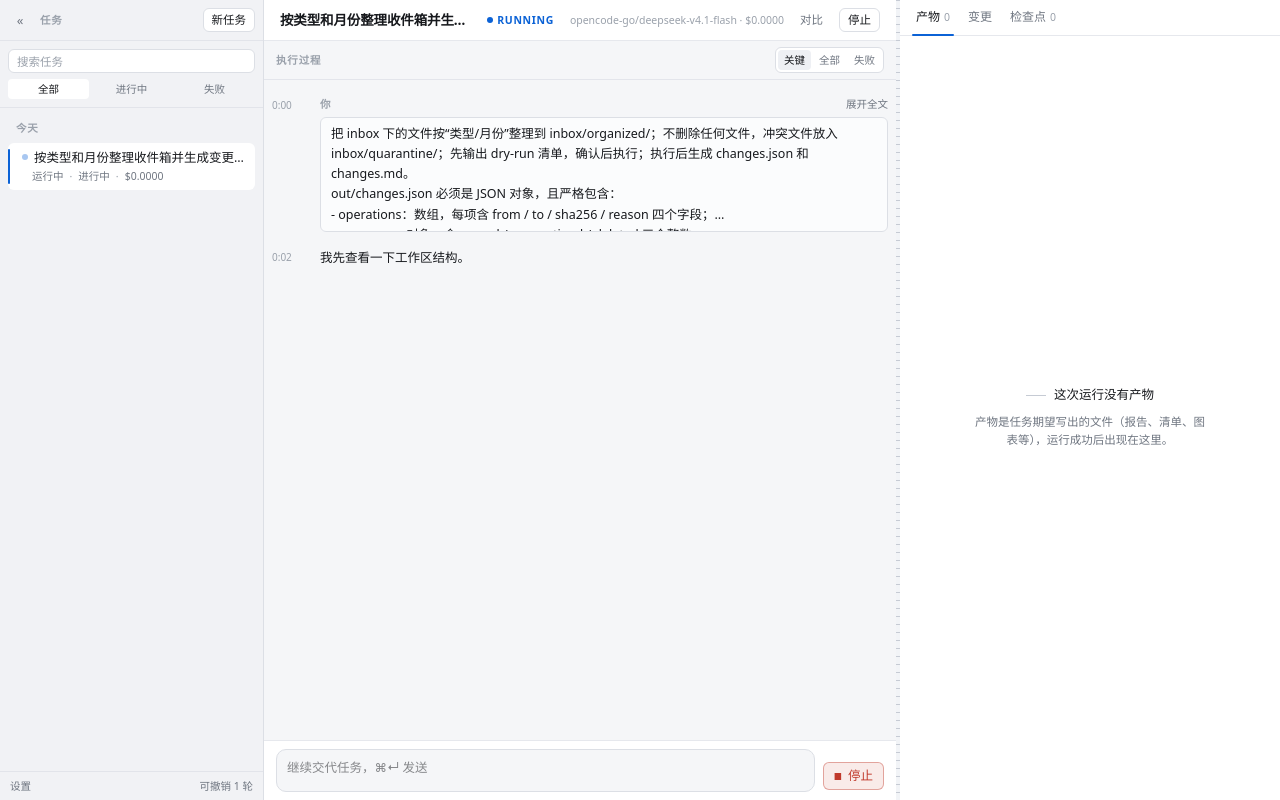
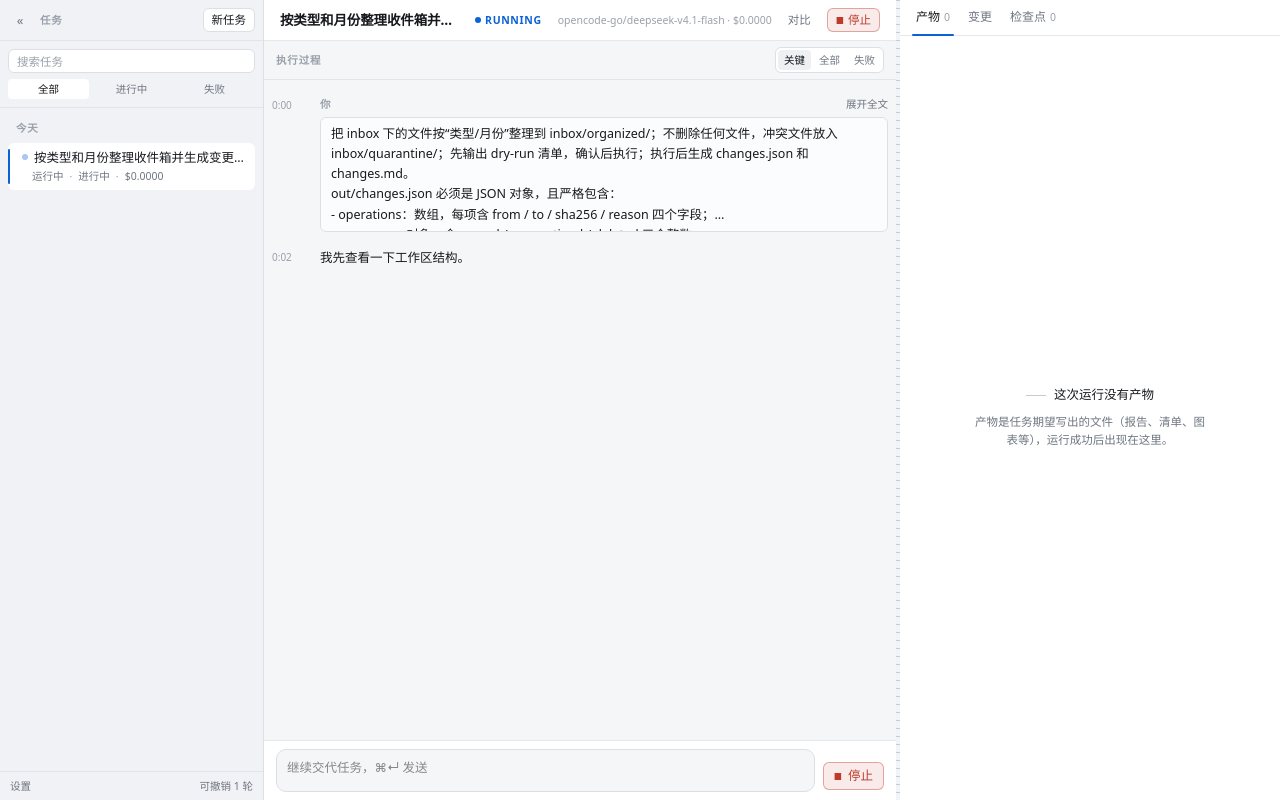
Before and after one commit to Fi2zz/conatus_work, a React (Vite) app in the folder ui/: page / in a window 1280 px wide. Built offline with nearby package versions, Linux system fonts and the light colour scheme.

Commit message:
fix(work-ui): 停止按钮即时反馈，中断轮询提速到 120ms

```diff
--- a/ui/src/app/Shell.tsx
+++ b/ui/src/app/Shell.tsx
@@ -1,4 +1,4 @@
-import { useEffect, useRef, useState } from 'react'
+import { useEffect, useRef } from 'react'
 import type { JSX, PointerEvent as ReactPointerEvent } from 'react'
 
 import { getTransport, hasTransport } from '@/bridge/transport-store'
@@ -100,7 +100,9 @@ export function Shell(): JSX.Element {
   const setNewTaskOpen = useUiStore((state) => state.setNewTaskOpen)
   const setCompareOpen = useUiStore((state) => state.setCompareOpen)
   const leftCollapsed = useUiStore((state) => state.leftCollapsed)
-  const [stopping, setStopping] = useState(false)
+  const stoppingRunId = useUiStore((state) => state.stoppingRunId)
+  const setStoppingRun = useUiStore((state) => state.setStoppingRun)
+  const stopping = stoppingRunId !== null && stoppingRunId === activeRunId
   const toggleLeft = useUiStore((state) => state.toggleLeft)
   const rightWidth = useUiStore((state) => state.rightWidth)
 
@@ -133,6 +135,11 @@ export function Shell(): JSX.Element {
     return () => window.removeEventListener('keydown', onKeyDown)
   }, [setCommandOpen, setUndoDialog, setNewTaskOpen, running, stopping, active?.id])
 
+  // 运行结束（或切换了任务）就把「停止中」清掉。
+  useEffect(() => {
+    if (stoppingRunId !== null && !running) setStoppingRun(null)
+  }, [stoppingRunId, running, setStoppingRun])
+
   function selectTask(runId: string): void {
     setActive(runId)
     const existing = runs[runId]
@@ -150,11 +157,12 @@ export function Shell(): JSX.Element {
 
   async function stop(): Promise<void> {
     if (!active || stopping) return
-    setStopping(true)
+    // 先给即时反馈，等运行真正结束（task/ended）再清掉。
+    setStoppingRun(active.id)
     try {
       await getTransport().cancelTask(active.id)
-    } finally {
-      setStopping(false)
+    } catch {
+      setStoppingRun(null)
     }
   }
 
@@ -259,8 +267,19 @@ export function Shell(): JSX.Element {
               对比
             </Button>
             {running ? (
-              <Button size="sm" data-testid="stop-button" onClick={() => void stop()}>
-                停止
+              <Button
+                size="sm"
+                variant="danger"
+                data-testid="stop-button"
+                aria-label="停止运行（⌘.）"
+                title="停止运行（⌘.）"
+                disabled={stopping}
+                onClick={() => void stop()}
+              >
+                <span aria-hidden className="text-[9px] leading-none">
+                  ■
+                </span>
+                {stopping ? '停止中…' : '停止'}
               </Button>
             ) : null}
             {retryable ? (
--- a/ui/src/features/conversation/Composer.tsx
+++ b/ui/src/features/conversation/Composer.tsx
@@ -13,6 +13,9 @@ export function Composer(): JSX.Element {
   const draft = useUiStore((state) => state.composerDraft)
   const setDraft = useUiStore((state) => state.setComposerDraft)
   const area = useRef<HTMLTextAreaElement>(null)
+  const stoppingRunId = useUiStore((state) => state.stoppingRunId)
+  const setStoppingRun = useUiStore((state) => state.setStoppingRun)
+  const stopping = run?.id !== undefined && stoppingRunId === run.id
 
   const pendingApproval = run?.approval !== undefined
   const ended = run ? FINISHED.has(run.status) : false
@@ -64,13 +67,19 @@ export function Composer(): JSX.Element {
             variant="danger"
             data-testid="composer-stop"
             aria-label="停止运行"
-            onClick={() => void getTransport().cancelTask(run.id)}
+            disabled={stopping}
+            onClick={() => {
+              setStoppingRun(run.id)
+              void getTransport()
+                .cancelTask(run.id)
+                .catch(() => setStoppingRun(null))
+            }}
             className="mb-0.5"
           >
             <span aria-hidden className="text-[9px] leading-none">
               ■
             </span>
-            停止
+            {stopping ? '停止中…' : '停止'}
           </Button>
         ) : (
           <Button
--- a/ui/src/state/ui-state.ts
+++ b/ui/src/state/ui-state.ts
@@ -19,6 +19,7 @@ interface UiState {
   settingsOpen: boolean
   newTaskOpen: boolean
   compareOpen: boolean
+  stoppingRunId: string | null
   undoNotice: { runId: string; targetTurn: number; steps: number } | null
   setFilter: (filter: TimelineFilter) => void
   toggleLeft: () => void
@@ -34,6 +35,7 @@ interface UiState {
   setSettingsOpen: (open: boolean) => void
   setNewTaskOpen: (open: boolean) => void
   setCompareOpen: (open: boolean) => void
+  setStoppingRun: (runId: string | null) => void
   setUndoNotice: (notice: { runId: string; targetTurn: number; steps: number } | null) => void
 }
 
@@ -52,6 +54,7 @@ export const useUiStore = create<UiState>((set) => ({
   settingsOpen: false,
   newTaskOpen: false,
   compareOpen: false,
+  stoppingRunId: null,
   undoNotice: null,
   setFilter: (filter) => set({ filter }),
   toggleLeft: () => set((state) => ({ leftCollapsed: !state.leftCollapsed })),
@@ -73,5 +76,6 @@ export const useUiStore = create<UiState>((set) => ({
   setSettingsOpen: (settingsOpen) => set({ settingsOpen }),
   setNewTaskOpen: (newTaskOpen) => set({ newTaskOpen }),
   setCompareOpen: (compareOpen) => set({ compareOpen }),
+  setStoppingRun: (stoppingRunId) => set({ stoppingRunId }),
   setUndoNotice: (undoNotice) => set({ undoNotice }),
 }))
--- a/ui/tests/helpers/state.ts
+++ b/ui/tests/helpers/state.ts
@@ -25,7 +25,13 @@ export function seedRun(timeline: TimelineEntry[], over: Partial<RunView> = {}):
     unknownEvents: 0,
     seenSeqs: {},
   })
-  useUiStore.setState({ filter: 'all', expandedKeys: new Set<string>(), rightTab: 'artifacts', undoDialog: false })
+  useUiStore.setState({
+    filter: 'all',
+    expandedKeys: new Set<string>(),
+    rightTab: 'artifacts',
+    undoDialog: false,
+    stoppingRunId: null,
+  })
   return run
 }
 
```
Also changed, not shown: 2 other files (tests, documents, lock files or other folders).
